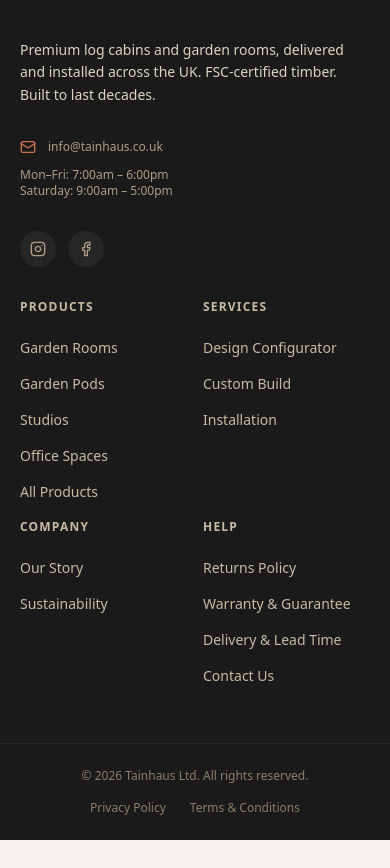
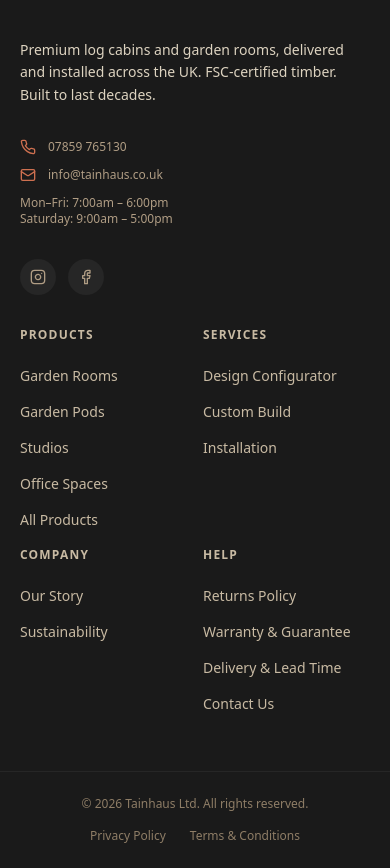
Before and after one commit to Tainhaus/2.0, a Next.js app: page / in a window 390 px wide. Shown: the part 7220-8088 px from the top of the page. Before the commit the page ends 8060 px from the top, so only its background shows below. Built offline with nearby package versions, Linux system fonts and the light colour scheme; no server answers; the database is empty.

Commit message:
Add: business phone number to footer

```diff
--- a/src/components/layout/footer.tsx
+++ b/src/components/layout/footer.tsx
@@ -1,7 +1,7 @@
 // src/components/layout/footer.tsx
 import Link from "next/link";
 import { Logo } from "@/components/ui/logo";
-import { Instagram, Facebook, ArrowRight, Mail } from "lucide-react";
+import { Instagram, Facebook, ArrowRight, Mail, Phone } from "lucide-react";
 
 const FOOTER_LINKS = {
   Products: [
@@ -77,6 +77,12 @@ export function Footer() {
             <div className="space-y-3 mb-8">
 
               <div className="flex items-center gap-3">
+                <Phone className="w-4 h-4 text-terracotta-400 shrink-0" />
+                <a href="tel:+447859765130" className="font-body text-xs text-sand-500 hover:text-white transition-colors">
+                  07859 765130
+                </a>
+              </div>
+              <div className="flex items-center gap-3">
                 <Mail className="w-4 h-4 text-terracotta-400 shrink-0" />
                 <Link href="mailto:info@tainhaus.co.uk" className="font-body text-xs text-sand-500 hover:text-white transition-colors">
                   info@tainhaus.co.uk
```
